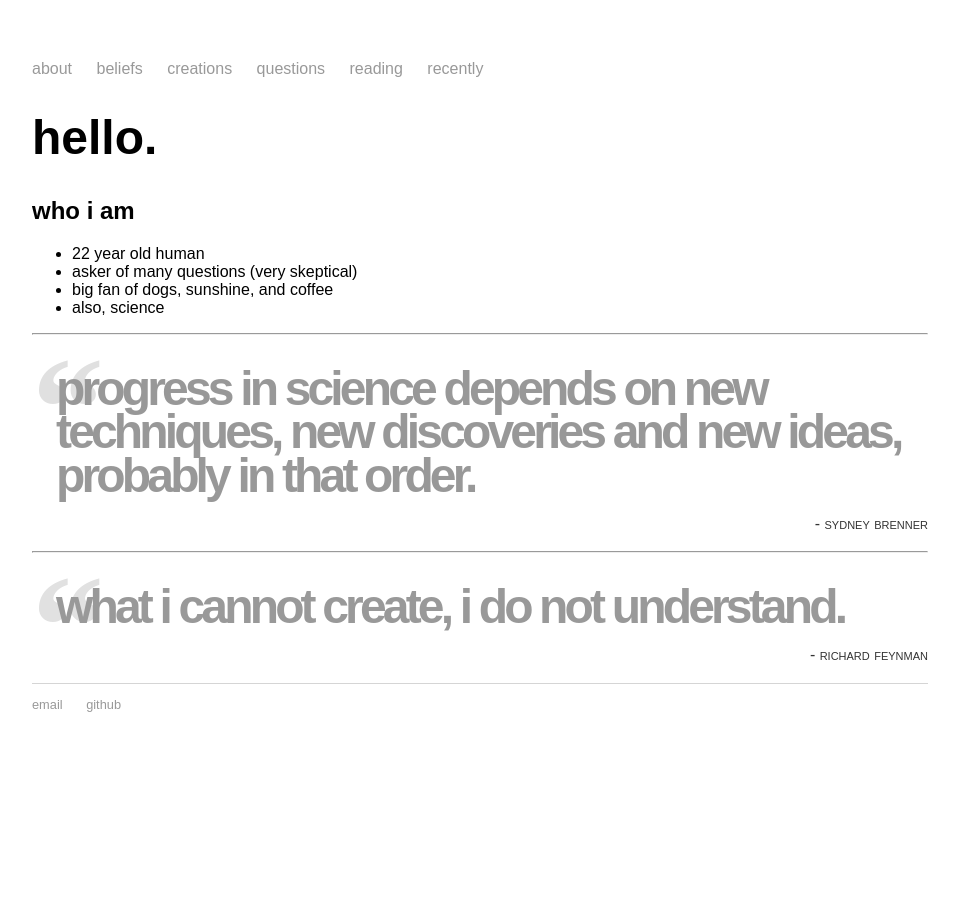
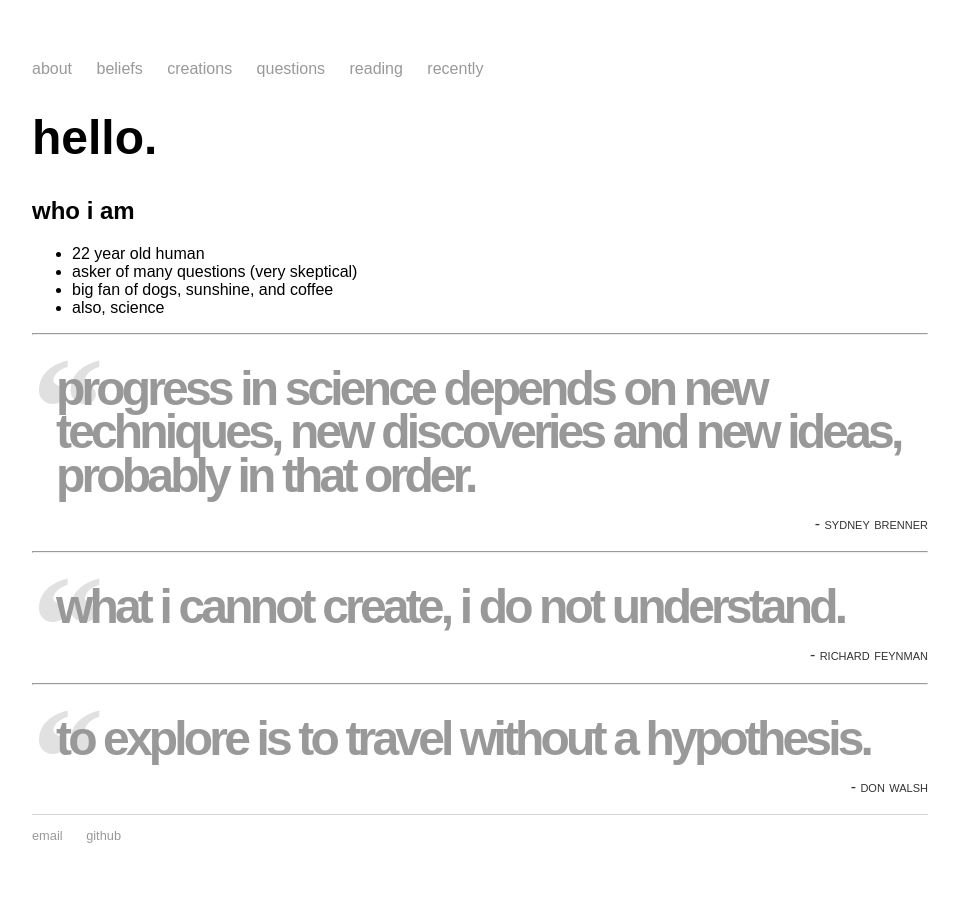
Before and after one commit to mayasheth/mayasheth.github.io, a Jekyll site: the page built from index.md, in a window 1280 px wide. Shown: the whole page, without its empty margins (160-1119 px from the left). Built offline with Jekyll 4.4.1, drawn with Linux system fonts in a browser that asks for light colours.

Commit message:
Update index.md

```diff
--- a/index.md
+++ b/index.md
@@ -18,3 +18,7 @@ title: Maya Sheth
 ---
 
 {% include quote.html words="what i cannot create, i do not understand." source="richard feynman"%}
+
+---
+
+{% include quote.html words="to explore is to travel without a hypothesis." source="don walsh"%}
```
